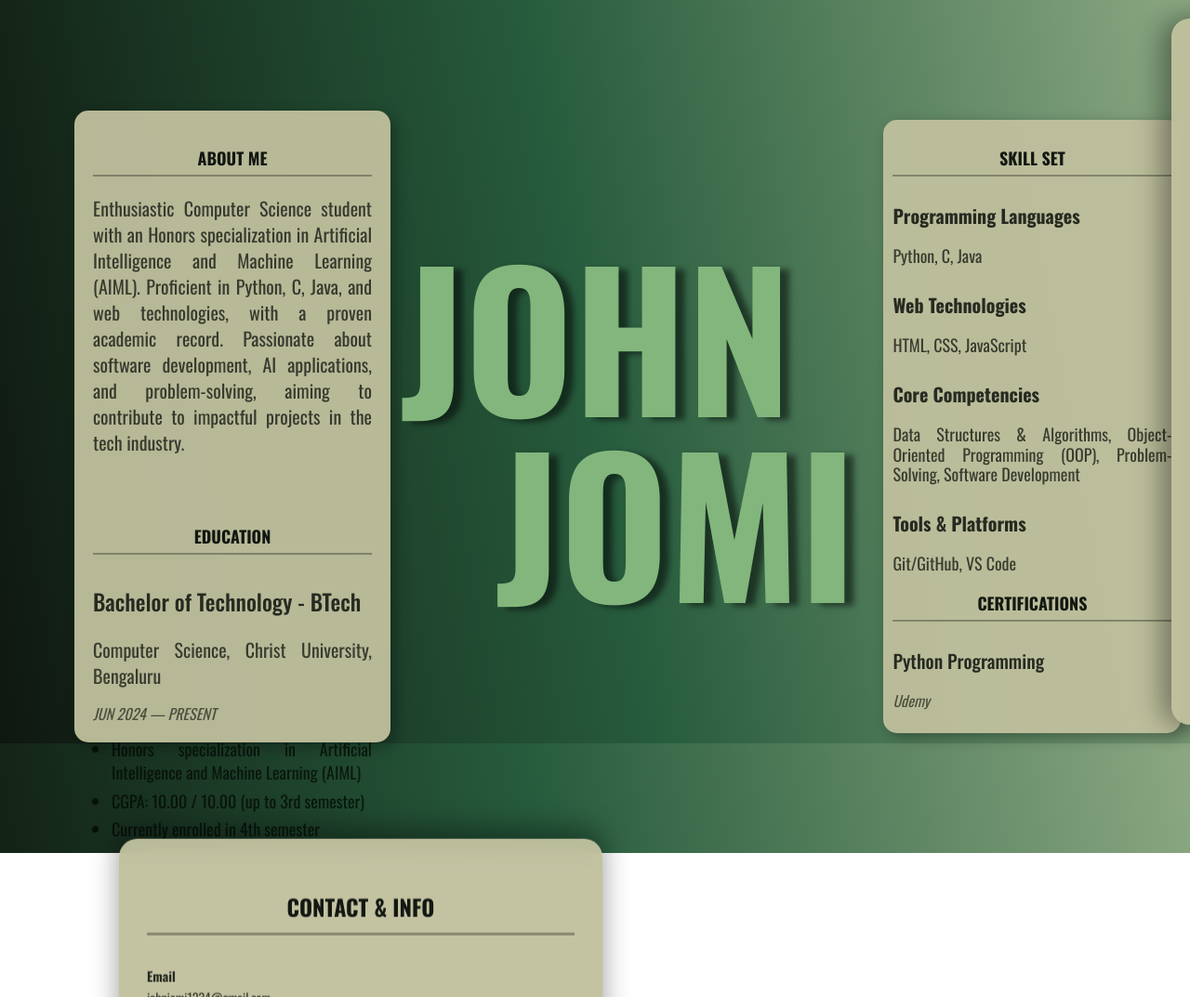
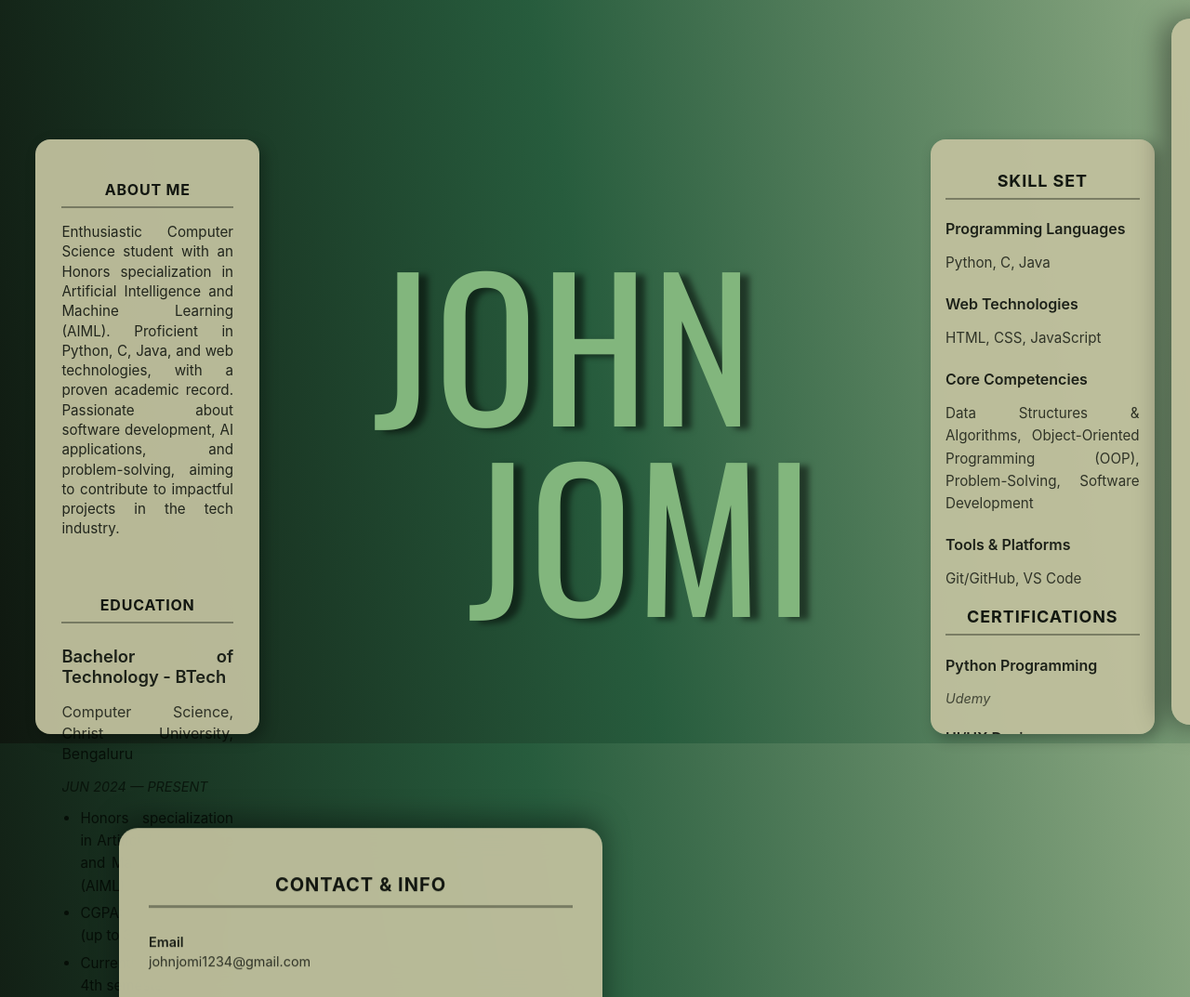
Before and after one commit to JohnJomi/Profile, a plain HTML site: page index.html in a window 1280 px wide. Shown: the whole page at 93% size. Before the commit the page ends 918 px from the top, so only its background shows below. Drawn offline with nearby package versions, Linux system fonts and the light colour scheme.

Commit message:
Improve typography: revert JOHN JOMI to original Oswald styling, switch content sections to readable system fonts for better legibility

```diff
--- a/style.css
+++ b/style.css
@@ -1,80 +1,179 @@
-body{
-    background: linear-gradient(80deg, #0f170f 0%, #275c3d 50%, #8ba882 100%);
-    background-attachment: fixed;
-    margin: 0;
-    padding: 20px 0;
-    min-height: 100vh;
-    box-sizing: border-box;
+/* Responsive variables and fluid sizing */
+:root {
+    --base-font: 16px;
+    font-size: 16px;
+    --space-xs: 0.5rem;
+    --space-sm: 1rem;
+    --space-md: 1.75rem;
+    --space-lg: 2.5rem;
+    --radius: 1.25rem;
+    --panel-bg: rgba(192, 192, 158, 0.95);
+    --accent: #82b67d;
 }
 
-.container{
-    margin: 40px 0;
-    padding: 30px 80px;
+html { font-size: clamp(14px, 0.9vw + 12px, 18px); box-sizing: border-box; }
+*,*::before,*::after { box-sizing: inherit; }
+
+/* Responsive container and columns */
+.container {
+    margin: clamp(1.5rem, 3vw, 3rem) 0;
+    padding: clamp(1.5rem, 3vw, 4rem);
     display: grid;
-    grid-template-columns: 300px 1fr 300px;
+    grid-template-columns: minmax(12rem, 20%) 1fr minmax(12rem, 20%);
     align-items: center;
     justify-items: center;
-    gap: 50px;
+    gap: clamp(1rem, 2.5vw, 3rem);
 }
 
+/* Fluid center hero */
 .center{
     display: flex;
     justify-content: center;
     align-items: center;
-    margin: 20px 0;
-    padding: 15px 0;
+    margin: clamp(0.75rem, 1.5vw, 2rem) 0;
+    padding: clamp(0.5rem, 1vw, 1rem) 0;
     font-family: "Oswald", sans-serif;
     font-optical-sizing: auto;
     font-weight: 400;
     font-style: normal;
     min-height: 50vh;
-    font-size: 100px;
-    color:#82b67d;
+    font-size: clamp(3.5rem, 8vw, 7.5rem);
+    color: var(--accent);
     position: relative;
     z-index: 5;
 }
 
+/* Side panels adapt rather than fixed 300px */
+.left, .right {
+    margin: clamp(0.75rem, 1.5vw, 2rem) 0;
+    padding: var(--space-md);
+    background-color: var(--panel-bg);
+    width: 100%;
+    max-width: 26rem; /* ~416px */
+    height: min(80vh, 60rem);
+    border-radius: calc(var(--radius) - 0.25rem);
+    box-shadow: 5px 5px 15px rgba(0,0,0,0.3);
+    transition: transform 0.3s ease;
+    font-family: "Oswald", sans-serif;
+    color: rgba(1,6,2,0.705);
+}
+
+/* Projects panel: fluid width with caps */
+.projects-panel {
+    position: fixed;
+    top: clamp(1rem, 2vw, 1.5rem);
+    bottom: clamp(1rem, 2vw, 1.5rem);
+    right: clamp(1rem, 2vw, 1.5rem);
+    width: clamp(32rem, 50vw, 60rem);
+    height: auto;
+    background: var(--panel-bg);
+    backdrop-filter: blur(15px);
+    border-radius: var(--radius);
+    box-shadow: -10px 0 30px rgba(0, 0, 0, 0.4);
+    transform: translateX(100%);
+    z-index: 10;
+    overflow-y: auto;
+    font-family: "Oswald", sans-serif;
+    transition: all 1.2s cubic-bezier(0.25,0.46,0.45,0.94);
+}
+
+/* Contact panel: align to left column and be responsive */
+.contact-panel {
+    position: fixed;
+    bottom: clamp(1rem, 2vw, 1.5rem);
+    left: clamp(4%, 8vw, 12%);
+    transform: translateY(120%);
+    width: clamp(18rem, 26vw, 42rem);
+    background: var(--panel-bg);
+    backdrop-filter: blur(15px);
+    border-radius: var(--radius);
+    box-shadow: 0 -10px 30px rgba(0,0,0,0.4);
+    z-index: 11;
+    font-family: "Oswald", sans-serif;
+    transition: all 1.3s cubic-bezier(0.25,0.46,0.45,0.94);
+}
+
+/* Smaller breakpoints */
+@media (max-width: 1200px) {
+    .container { grid-template-columns: minmax(10rem, 22%) 1fr; }
+    .right{ display:none; }
+    .projects-panel{ width: clamp(28rem, 60vw, 50rem); right: 1rem; }
+}
+
+@media (max-width: 900px) {
+    .container{ grid-template-columns: 1fr; padding: clamp(1rem, 3vw, 1.5rem); }
+    .left, .right { max-width: 100%; }
+    .center{ text-align: center; }
+    .projects-panel, .contact-panel{ position:relative; width:100%; transform:none; right:0; left:0; margin: var(--space-lg) auto; }
+}
+
+body{
+    background: linear-gradient(80deg, #0f170f 0%, #275c3d 50%, #8ba882 100%);
+    background-attachment: fixed;
+    margin: 0;
+    padding: clamp(0.5rem, 1.5vw, 2.5rem) 0;
+    min-height: 100vh;
+    -webkit-font-smoothing: antialiased;
+    -moz-osx-font-smoothing: grayscale;
+}
+
+/* Center name keeps Oswald */
+.center, .name {
+    font-family: "Oswald", sans-serif;
+}
+
+/* Content sections use more readable font */
+.left, .right, .projects-panel, .contact-panel,
+.section-title, .about-text, .education-item, .degree-title, .university, .duration, .achievements,
+.skills-category, .category-title, .skills-text,
+.certification-item, .cert-title, .cert-provider, .cert-description,
+.projects-title, .project-item, .project-name, .project-description, .project-tech, .project-demo-link,
+.contact-title, .contact-label, .contact-link, .contact-text {
+    font-family: -apple-system, BlinkMacSystemFont, "Segoe UI", "Roboto", "Helvetica Neue", Arial, sans-serif;
+}
+
+p, li, .about-text, .skills-text, .cert-description, .project-description, .contact-text {
+    font-size: clamp(0.95rem, 1vw, 1.125rem);
+    line-height: 1.6;
+    font-weight: 400;
+    color: rgba(1,6,2,0.82);
+}
+
+a { color: rgba(1,6,2,0.78); text-decoration: none; }
+a:hover { color: rgba(1,6,2,0.95); text-decoration: underline; }
+
+/* Headings and titles (consistent weights and spacing) */
 .name {
+    font-family: "Oswald", sans-serif;
+    font-weight: 400;
     line-height: 1;
+    letter-spacing: 0.02em;
     text-align: left;
     white-space: pre-line;
-    text-shadow: 10px 3px 6px rgba(0, 0, 0, 0.5);
+    text-shadow: 0.625rem 0.1875rem 0.375rem rgba(0,0,0,0.5);
     cursor: pointer;
-    transition: all 0.3s ease;
+    transition: transform 0.3s ease;
 }
 
-.name:hover {
-    transform: scale(1.05);
-    text-shadow: 15px 5px 10px rgba(0, 0, 0, 0.7);
-    color: #8ba882;
+.name:hover { transform: scale(1.05); }
+
+.left{
+    margin: clamp(0.75rem, 1.5vw, 2rem) 0;
+    padding: var(--space-md);
+    background-color: var(--panel-bg);
+    width: 100%;
+    max-width: 26rem;
+    height: min(80vh, 60rem);
+    border-radius: calc(var(--radius) - 0.25rem);
+    box-shadow: 5px 5px 15px rgba(0,0,0,0.3);
+    transition: transform 0.3s ease;
+    justify-self: start;
+    color: rgba(1,6,2,0.705);
+    text-align: justify;
+    font-size: clamp(1.25rem, 1.6vw, 1.5rem); /* ~24px -> fluid */
 }
 
-.left{
-    margin: 20px 0;
-    padding: 15px 0;
-    background-color: rgba(192, 192, 158, 0.95);
-    width: 300px;
-    height: 80vh;
-    border-radius: 15px;
-    box-shadow: 5px 5px 15px rgba(0, 0, 0, 0.3);
-    cursor: pointer;
-    transition: all 0.3s ease;
-    justify-self: start;
-    font-family: "Oswald", sans-serif;
-    font-optical-sizing: auto;
-    font-weight: 400;
-    font-style: normal;
-    color: rgba(1, 6, 2, 0.705);
-    text-align: justify;
-    padding: 20px;
-    font-size: 24px;
-}
-
-.left p {
-    text-align: justify;
-    line-height: 1.4;
-    margin-bottom: 15px;
-}
+.left p { line-height: 1.4; margin-bottom: 0.75rem; }
 
 .section {
     margin-bottom: 20px;
@@ -91,16 +190,18 @@ body{
 
 .section-title {
     color: rgba(1, 6, 2, 0.9);
-    font-size: 18px;
-    font-weight: 600;
+    font-size: clamp(1rem, 1.1vw, 1.25rem);
+    font-weight: 700;
     margin-bottom: 12px;
     text-align: center;
-    border-bottom: 2px solid rgba(1, 6, 2, 0.3);
-    padding-bottom: 5px;
+    border-bottom: 2px solid rgba(1, 6, 2, 0.35);
+    padding-bottom: 8px;
+    text-transform: uppercase;
+    letter-spacing: 0.05em;
 }
 
 .about-text {
-    font-size: 20px;
+    font-size: clamp(0.95rem, 1vw, 1.125rem);
     line-height: 1.5;
 }
 
@@ -110,22 +211,22 @@ body{
 }
 
 .degree-title {
-    color: rgba(1, 6, 2, 0.8);
-    font-size: 24px;
-    font-weight: 500;
+    color: rgba(1, 6, 2, 0.85);
+    font-size: clamp(1.15rem, 1.4vw, 1.4rem);
+    font-weight: 600;
     margin-bottom: 5px;
 }
 
 .university {
-    color: rgba(1, 6, 2, 0.7);
-    font-size: 20px;
+    color: rgba(1, 6, 2, 0.75);
+    font-size: clamp(1rem, 1.2vw, 1.2rem);
     font-weight: 400;
     margin-bottom: 3px;
 }
 
 .duration {
-    color: rgba(1, 6, 2, 0.6);
-    font-size: 16px;
+    color: rgba(1, 6, 2, 0.65);
+    font-size: clamp(0.9rem, 1vw, 1rem);
     font-style: italic;
     margin-bottom: 10px;
 }
@@ -136,9 +237,9 @@ body{
 }
 
 .achievements li {
-    color: rgba(1, 6, 2, 0.7);
-    font-size: 18px;
-    line-height: 1.4;
+    color: rgba(1, 6, 2, 0.75);
+    font-size: clamp(0.95rem, 1.1vw, 1.1rem);
+    line-height: 1.6;
     margin-bottom: 5px;
 }
 
@@ -148,20 +249,16 @@ body{
 }
 
 .right{
-    margin: 20px 0;
-    padding: 10px;
-    background-color: rgba(192, 192, 158, 0.95);
-    width: 300px;
-    height: 80vh;
-    border-radius: 15px;
-    box-shadow: 5px 5px 15px rgba(0, 0, 0, 0.3);
-    cursor: pointer;
-    transition: all 0.3s ease;
+    margin: clamp(0.75rem, 1.5vw, 2rem) 0;
+    padding: var(--space-sm);
+    background-color: var(--panel-bg);
+    width: 100%;
+    max-width: 26rem;
+    height: min(80vh, 60rem);
+    border-radius: calc(var(--radius) - 0.25rem);
+    box-shadow: 5px 5px 15px rgba(0,0,0,0.3);
+    transition: transform 0.3s ease;
     justify-self: end;
-    font-family: "Oswald", sans-serif;
-    font-optical-sizing: auto;
-    font-weight: 400;
-    font-style: normal;
     overflow-y: auto;
 }
 
@@ -175,36 +272,36 @@ body{
 }
 
 .category-title {
-    color: rgba(1, 6, 2, 0.8);
-    font-size: 20px;
+    color: rgba(1, 6, 2, 0.85);
+    font-size: clamp(1rem, 1.2vw, 1.2rem);
+    font-weight: 600;
+    margin-bottom: 4px;
+}
+
+.skills-text {
+    color: rgba(1, 6, 2, 0.75);
+    font-size: clamp(0.95rem, 1.1vw, 1.1rem);
+    line-height: 1.6;
+    margin-bottom: 6px;
+    text-align: justify;
+}
+
+.certification-item {
+    margin-bottom: 12px;
+}
+
+.cert-title {
+    color: rgba(1, 6, 2, 0.85);
+    font-size: clamp(1rem, 1.2vw, 1.2rem);
     font-weight: 600;
     margin-bottom: 2px;
 }
 
-.skills-text {
-    color: rgba(1, 6, 2, 0.7);
-    font-size: 18px;
-    line-height: 1.2;
-    margin-bottom: 4px;
-    text-align: justify;
-}
-
-.certification-item {
-    margin-bottom: 10px;
-}
-
-.cert-title {
-    color: rgba(1, 6, 2, 0.8);
-    font-size: 20px;
-    font-weight: 500;
-    margin-bottom: 1px;
-}
-
 .cert-provider {
-    color: rgba(1, 6, 2, 0.6);
-    font-size: 16px;
+    color: rgba(1, 6, 2, 0.65);
+    font-size: clamp(0.9rem, 1vw, 1rem);
     font-style: italic;
-    margin-bottom: 2px;
+    margin-bottom: 3px;
 }
 
 .cert-description {
@@ -232,17 +329,19 @@ body{
 }
 
 .contact-content {
-    padding: 35px 30px;
+    padding: clamp(1.25rem, 2.5vw, 3rem);
 }
 
 .contact-title {
     color: rgba(1, 6, 2, 0.9);
-    font-size: 24px;
+    font-size: clamp(1.25rem, 1.5vw, 1.5rem);
     font-weight: 700;
     text-align: center;
-    margin-bottom: 25px;
-    border-bottom: 3px solid rgba(1, 6, 2, 0.3);
+    margin-bottom: 20px;
+    border-bottom: 3px solid rgba(1, 6, 2, 0.35);
     padding-bottom: 10px;
+    text-transform: uppercase;
+    letter-spacing: 0.05em;
 }
 
 .contact-item {
@@ -273,27 +372,29 @@ body{
 }
 
 .contact-label {
-    color: rgba(1, 6, 2, 0.8);
-    font-size: 14px;
+    color: rgba(1, 6, 2, 0.85);
+    font-size: clamp(0.9rem, 1vw, 1rem);
     font-weight: 600;
-    margin-bottom: 2px;
+    margin-bottom: 4px;
 }
 
 .contact-link {
-    color: rgba(1, 6, 2, 0.7);
-    font-size: 14px;
+    color: rgba(1, 6, 2, 0.75);
+    font-size: clamp(0.9rem, 1vw, 1rem);
+    font-weight: 400;
     text-decoration: none;
-    transition: color 0.3s ease;
+    transition: color 0.2s ease, transform 0.15s ease;
 }
 
 .contact-link:hover {
-    color: rgba(1, 6, 2, 0.9);
+    color: rgba(1, 6, 2, 0.95);
+    transform: translateX(3px);
     text-decoration: underline;
 }
 
 .contact-text {
-    color: rgba(1, 6, 2, 0.7);
-    font-size: 14px;
+    color: rgba(1, 6, 2, 0.75);
+    font-size: clamp(0.9rem, 1vw, 1rem);
 }
 
 /* Scroll Animation Styles */
@@ -334,19 +435,21 @@ body{
 
 .projects-title {
     color: rgba(1, 6, 2, 0.9);
-    font-size: 32px;
+    font-size: clamp(1.5rem, 2vw, 2rem);
     font-weight: 700;
     text-align: center;
-    margin-bottom: 40px;
-    border-bottom: 3px solid rgba(1, 6, 2, 0.3);
-    padding-bottom: 15px;
+    margin-bottom: 30px;
+    border-bottom: 3px solid rgba(1, 6, 2, 0.35);
+    padding-bottom: 12px;
+    text-transform: uppercase;
+    letter-spacing: 0.05em;
 }
 
 .project-item {
     background: rgba(255, 255, 255, 0.2);
     border-radius: 12px;
-    padding: 25px;
-    margin-bottom: 25px;
+    padding: clamp(1rem, 1.5vw, 1.5rem);
+    margin-bottom: clamp(1rem, 1.5vw, 1.5rem);
     border: 1px solid rgba(1, 6, 2, 0.2);
     transition: transform 0.3s ease, box-shadow 0.3s ease;
 }
@@ -358,26 +461,26 @@ body{
 
 .project-name {
     color: rgba(1, 6, 2, 0.9);
-    font-size: 22px;
+    font-size: clamp(1.1rem, 1.4vw, 1.4rem);
     font-weight: 600;
-    margin-bottom: 12px;
+    margin-bottom: 10px;
 }
 
 .project-description {
-    color: rgba(1, 6, 2, 0.7);
-    font-size: 16px;
-    line-height: 1.5;
-    margin-bottom: 15px;
+    color: rgba(1, 6, 2, 0.75);
+    font-size: clamp(0.95rem, 1.05vw, 1.1rem);
+    line-height: 1.6;
+    margin-bottom: 12px;
     text-align: justify;
 }
 
 .project-tech {
-    color: rgba(1, 6, 2, 0.6);
-    font-size: 14px;
+    color: rgba(1, 6, 2, 0.65);
+    font-size: clamp(0.85rem, 0.95vw, 0.95rem);
     font-weight: 500;
     font-style: italic;
     background: rgba(1, 6, 2, 0.1);
-    padding: 8px 12px;
+    padding: 0.5rem 0.75rem;
     border-radius: 20px;
     display: inline-block;
 }
@@ -387,23 +490,23 @@ body{
 }
 
 .project-demo-link {
-    color: rgba(1, 6, 2, 0.8);
-    font-size: 16px;
+    color: rgba(1, 6, 2, 0.9);
+    font-size: clamp(0.9rem, 1vw, 1rem);
     font-weight: 600;
     text-decoration: none;
-    background: rgba(1, 6, 2, 0.15);
+    background: rgba(1, 6, 2, 0.18);
     padding: 10px 16px;
     border-radius: 25px;
     display: inline-block;
-    transition: all 0.3s ease;
-    border: 2px solid rgba(1, 6, 2, 0.3);
+    transition: all 0.25s ease;
+    border: 2px solid rgba(1, 6, 2, 0.35);
 }
 
 .project-demo-link:hover {
-    background: rgba(1, 6, 2, 0.25);
-    color: rgba(1, 6, 2, 0.9);
+    background: rgba(1, 6, 2, 0.28);
+    color: rgba(1, 6, 2, 0.95);
     transform: translateY(-2px);
-    box-shadow: 0 4px 12px rgba(0, 0, 0, 0.2);
+    box-shadow: 0 4px 12px rgba(0,0,0,0.18);
 }
 
 /* Phase-based Animation States */
```
Also changed, not shown: 1 other file.
